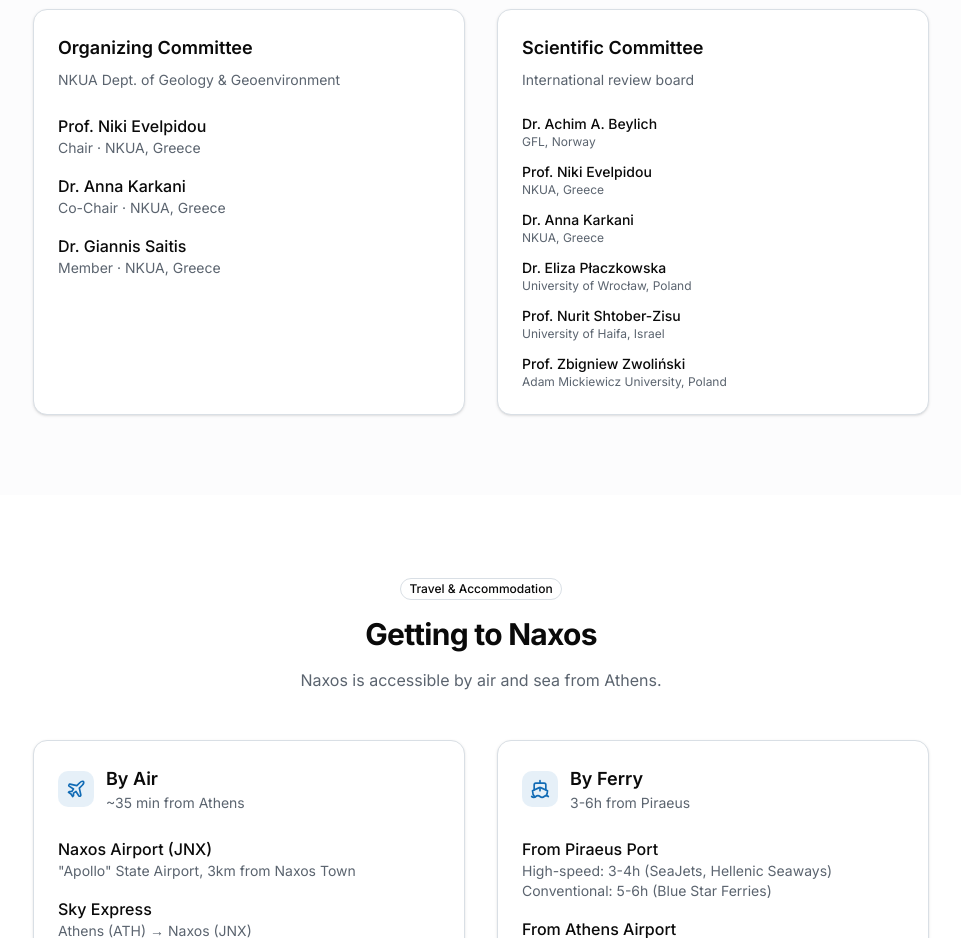
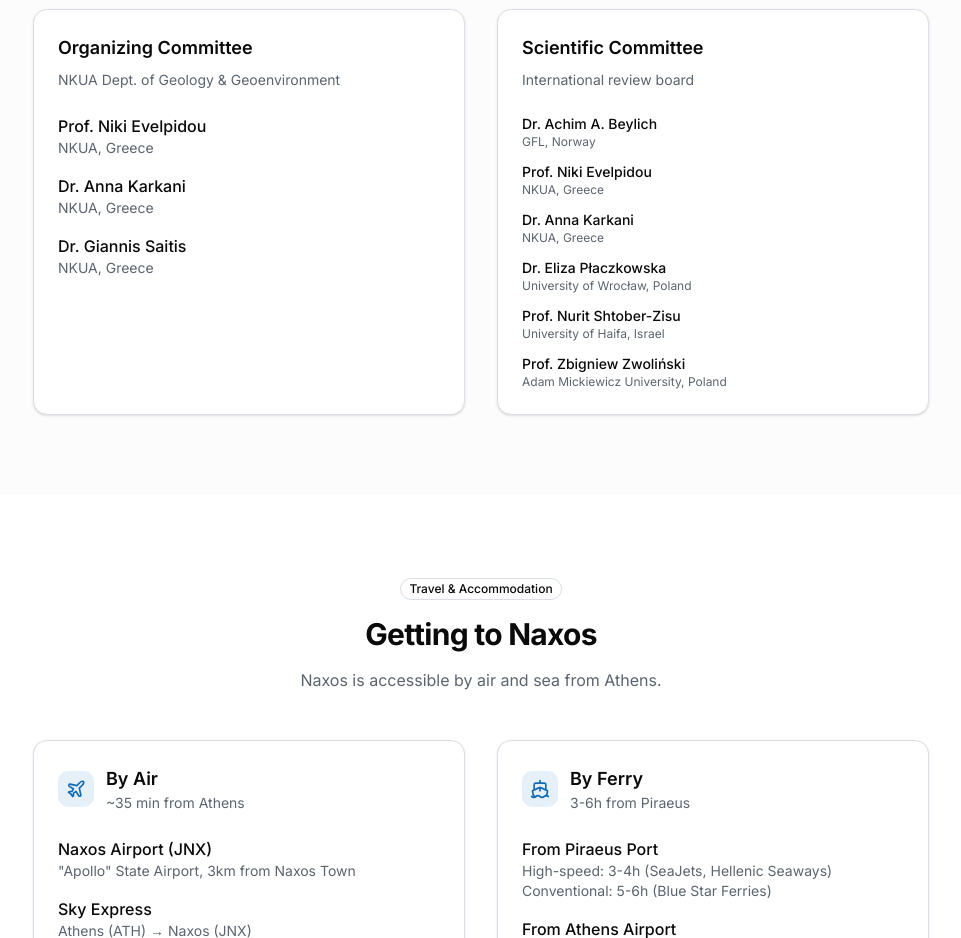
Before and after one commit to uoa-gr/denuchange, a React (Vite) app in the folder website/: page / in a window 1280 px wide. Shown: the part 4460-5398 px from the top of the page, without its empty margins (159-1120 px from the left). Built offline with nearby package versions, Linux system fonts and the light colour scheme; no server answers.

Commit message:
Remove Chair/Co-Chair/Member roles from Organizing Committee

```diff
--- a/website/src/components/sections/Committees.tsx
+++ b/website/src/components/sections/Committees.tsx
@@ -2,9 +2,9 @@ import { Badge } from "@/components/ui/badge"
 import { Card, CardHeader, CardTitle, CardContent } from "@/components/ui/card"
 
 const organizingCommittee = [
-  { name: "Prof. Niki Evelpidou", role: "Chair", affiliation: "NKUA, Greece" },
-  { name: "Dr. Anna Karkani", role: "Co-Chair", affiliation: "NKUA, Greece" },
-  { name: "Dr. Giannis Saitis", role: "Member", affiliation: "NKUA, Greece" },
+  { name: "Prof. Niki Evelpidou", affiliation: "NKUA, Greece" },
+  { name: "Dr. Anna Karkani", affiliation: "NKUA, Greece" },
+  { name: "Dr. Giannis Saitis", affiliation: "NKUA, Greece" },
 ]
 
 const scientificCommittee = [
@@ -43,7 +43,7 @@ export function Committees() {
                 <div key={member.name} className="flex flex-col">
                   <span className="font-medium">{member.name}</span>
                   <span className="text-sm text-muted-foreground">
-                    {member.role} · {member.affiliation}
+                    {member.affiliation}
                   </span>
                 </div>
               ))}
```
